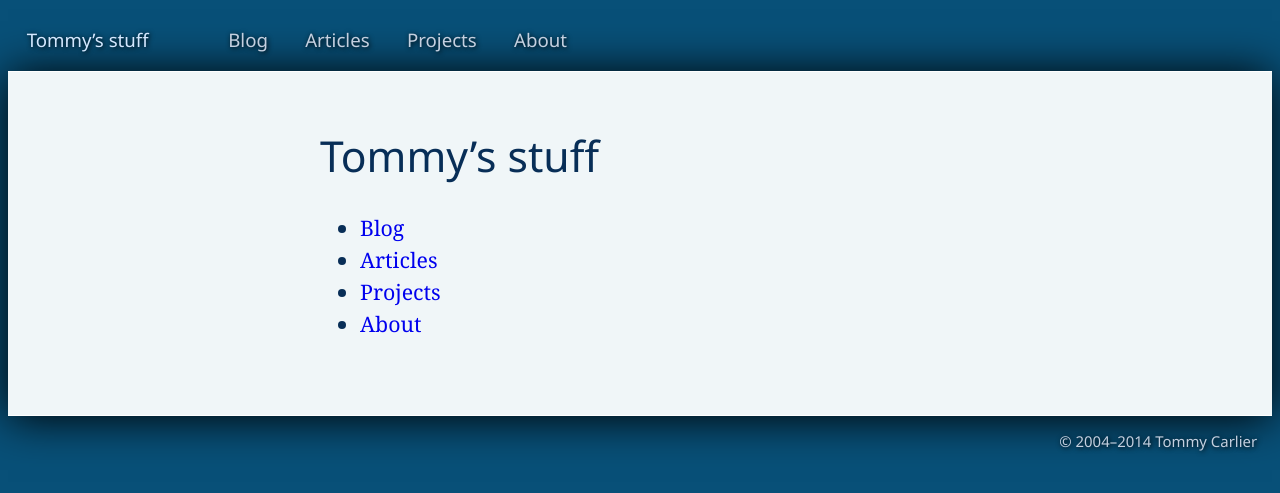
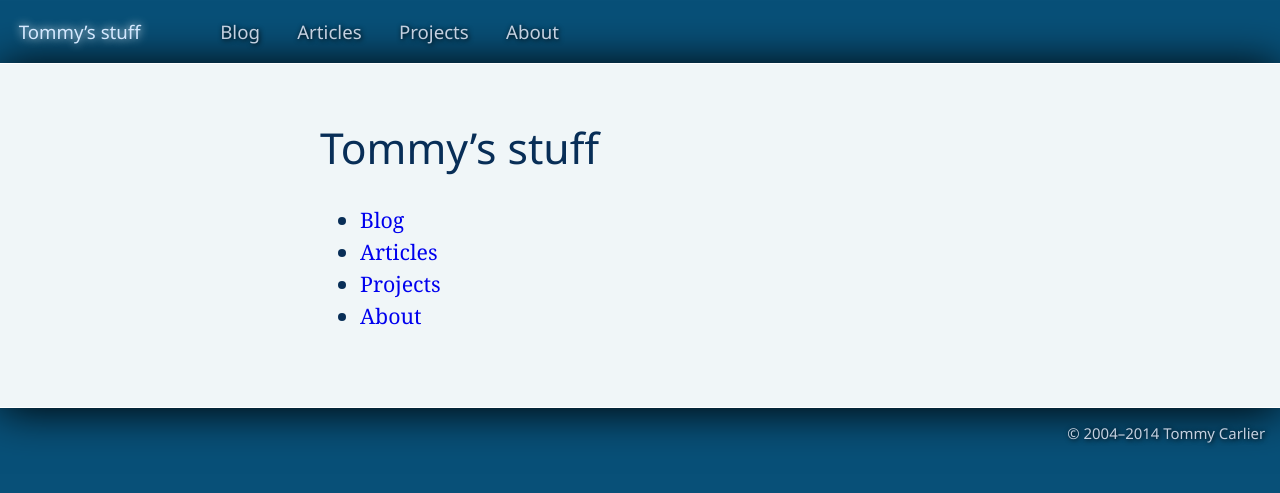
Before and after one commit to tommy-carlier/www.tcx.be, a Jekyll site: the page built from index.html, in a window 1280 px wide. Shown: the top 493 px of the page. Built offline with Jekyll 4.4.1, drawn with Linux system fonts in a browser that asks for light colours.

Commit message:
Small changes to layout

```diff
--- a/assets/site.sass
+++ b/assets/site.sass
@@ -9,6 +9,7 @@ html
 
 body
   font: $frame-font
+  margin: 0
 
   &> header
 
@@ -82,6 +83,7 @@ h1:first-child
     font-size: 12pt
 
   .content
+    max-width: none
     padding: 0
 
     a
```
